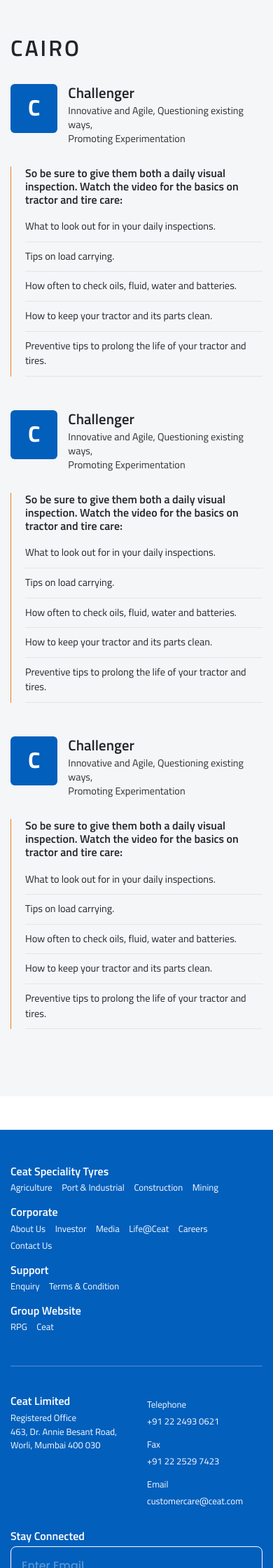
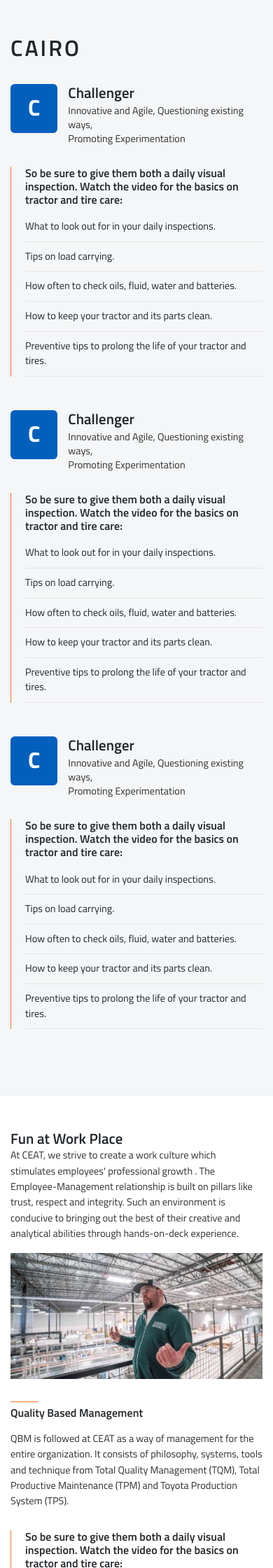
Before and after one commit to gokulthehunter/ceat-spl, a PHP site: page /ceat-spl/pages/life-at-ceat.php in a window 390 px wide. Shown: the part 1560-3800 px from the top of the page at 70% size. Run offline with PHP 8.4, Linux system fonts and the light colour scheme; some libraries are stand-ins or nearby versions.

Commit message:
life ceat - wip

```diff
--- a/assets/css/scss/module/components/shared/_header.scss
+++ b/assets/css/scss/module/components/shared/_header.scss
@@ -2,7 +2,7 @@
     @include media-sm-max(){height:46px;}
     &.state-down{height:63px;
         .header{
-            &_top{}
+            // &_top{}
             &_down{transform: translateY(-62px);}
         }
     }
@@ -11,7 +11,7 @@
     &.state-down{height:63px;}
     &.menu-open{transform: translateX(-270px);}
     &_top{background: #fff;padding:8px 0;position:relative;z-index:1;
-        &--logo{display: block;max-width: 100px;
+        &--logo{display: block;max-width: 100px;opacity:0;
             @include media-sm-max(){width:64px;}
         }
         &_nav{
--- a/pages/life-at-ceat.php
+++ b/pages/life-at-ceat.php
@@ -131,6 +131,33 @@
                     </div>
                 </div>
             </div>
+            <div class="tab_wraps_each py-5">
+                <div class="container">
+                    <div class="row">
+                        <div class="col-md-6"></div>
+                        <div class="col-md-6">
+                            <div class="tab_wraps_each_post">
+                            <h4 class="c_title--inner">Fun at Work Place</h4>
+                                <p class="c_text--inner">At CEAT, we strive to create a work culture which stimulates employees&#39; professional growth . The Employee-Management relationship is built on pillars like trust, respect and integrity. Such an environment is conducive to bringing out the best of their creative and analytical abilities through hands-on-deck experience.</p>
+                            </div>
+                            <img src="<?php echo $imagesurl ?>life/post/1.jpg" class="img-fluid w-100" alt="img">
+                            <div class="py-3"></div>
+                            <h4 class="c_title--inner small lined pb-3">Quality Based Management</h4>
+                            <p class="c_text--inner">QBM is followed at CEAT as a way of management for the entire organization. It consists of philosophy, systems, tools and technique from Total Quality Management (TQM), Total Productive Maintenance (TPM) and Toyota Production System (TPS).</p>
+                            <div class="t_care_each_data_listing">
+                                <h5 class="t_care_each_data_listing--title">So be sure to give them both a daily visual inspection. Watch the video for the basics on tractor and tire care:</h5>
+                                <ul>
+                                    <li>What to look out for in your daily inspections.</li>
+                                    <li>Tips on load carrying.</li>
+                                    <li>How often to check oils, fluid, water and batteries.</li>
+                                    <li>How to keep your tractor and its parts clean.</li>
+                                    <li>Preventive tips to prolong the life of your tractor and tires. </li>
+                                </ul>
+                            </div>
+                        </div>
+                    </div>
+                </div>
+            </div>
         </section>
         <!-- tab secs[end] -->
     </main>
```
Also changed, not shown: assets/css/compiled/style.min.css, 1 other file.
